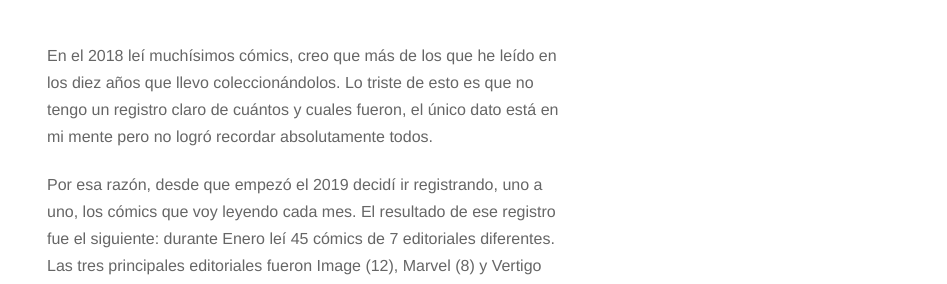
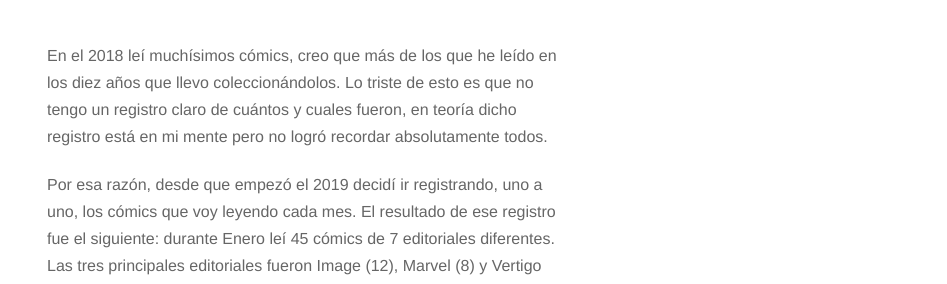
Before and after one commit to adrrian17/adrrian17.github.io, a Jekyll site: the page built from _posts/2019-02-01-entre-vinetas-enero-2019.markdown, in a window 1280 px wide. Shown: the part 259-543 px from the top of the page, without its empty margins (333-1280 px from the left). Built offline with Jekyll 4.4.1, drawn with Linux system fonts in a browser that asks for light colours; nearby versions of some CDN libraries; comment, search, counter and statistics services are not loaded.

Commit message:
Update 2019-02-01-entre-vinetas-enero-2019.markdown

```diff
--- a/_posts/2019-02-01-entre-vinetas-enero-2019.markdown
+++ b/_posts/2019-02-01-entre-vinetas-enero-2019.markdown
@@ -2,7 +2,7 @@
 title: Entre Viñetas - Enero 2019
 ---
 
-En el 2018 leí muchísimos cómics, creo que más de los que he leído en los diez años que llevo coleccionándolos. Lo triste de esto es que no tengo un registro claro de cuántos y cuales fueron, el único dato está en mi mente pero no logró recordar absolutamente todos.
+En el 2018 leí muchísimos cómics, creo que más de los que he leído en los diez años que llevo coleccionándolos. Lo triste de esto es que no tengo un registro claro de cuántos y cuales fueron, en teoría dicho registro está en mi mente pero no logró recordar absolutamente todos.
 
 Por esa razón, desde que empezó el 2019 decidí ir registrando, uno a uno, los cómics que voy leyendo cada mes. El resultado de ese registro fue el siguiente: durante Enero leí 45 cómics de 7 editoriales diferentes. Las tres principales editoriales fueron Image (12), Marvel (8) y Vertigo (6).
 
```
